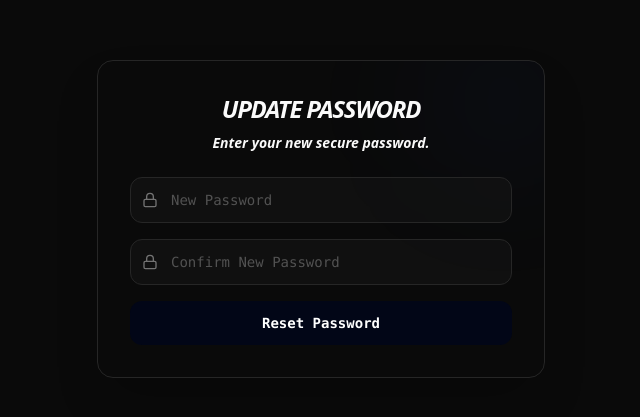
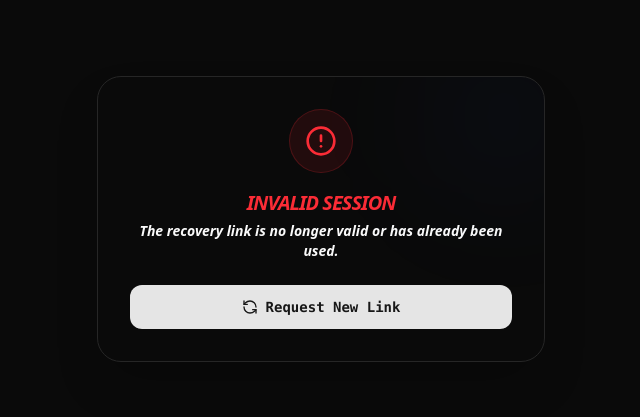
Before and after one commit to Danncode10/DannFlow, a Next.js app: page /reset-password in a window 1280 px wide. Shown: the part 181-598 px from the top of the page, without its empty margins (319-959 px from the left). Built offline with nearby package versions, Linux system fonts and the light colour scheme; no server answers.

Commit message:
fix: handle expired reset tokens and missing auth sessions

```diff
--- a/src/app/reset-password/page.tsx
+++ b/src/app/reset-password/page.tsx
@@ -1,16 +1,42 @@
 "use client";
 
-import { useState } from 'react';
-import { Lock, Loader2 } from 'lucide-react';
+import { useState, useEffect, Suspense } from 'react';
+import { Lock, Loader2, AlertCircle, RefreshCcw } from 'lucide-react';
 import { resetPassword } from '@/services/auth';
-import { useRouter } from 'next/navigation';
+import { useRouter, useSearchParams } from 'next/navigation';
 import { toast } from 'sonner';
+import { createClient } from '@/utils/supabase/client';
+import Link from 'next/link';
 
-export default function ResetPasswordPage() {
+function ResetPasswordForm() {
   const [password, setPassword] = useState('');
   const [confirmPassword, setConfirmPassword] = useState('');
   const [loading, setLoading] = useState(false);
+  const [sessionLoading, setSessionLoading] = useState(true);
+  const [hasSession, setHasSession] = useState(false);
+
   const router = useRouter();
+  const searchParams = useSearchParams();
+  const errorCode = searchParams.get('error');
+  const errorDescription = searchParams.get('error_description');
+
+  useEffect(() => {
+    const checkSession = async () => {
+      const supabase = createClient();
+      const { data: { session } } = await supabase.auth.getSession();
+
+      if (session) {
+        setHasSession(true);
+      } else if (errorCode) {
+        toast.error('Reset link invalid', {
+          description: errorDescription || 'Please request a new one.',
+        });
+      }
+      setSessionLoading(false);
+    };
+
+    checkSession();
+  }, [errorCode, errorDescription]);
 
   const handleSubmit = async (e: React.FormEvent) => {
     e.preventDefault();
@@ -30,7 +56,7 @@ export default function ResetPasswordPage() {
     try {
       await resetPassword(password);
       toast.success('Password updated!', {
-        description: 'Your password has been reset successfully. You can now log in with your new password.',
+        description: 'Your password has been reset successfully. You can now log in.',
       });
       router.push('/login');
     } catch (err: any) {
@@ -42,12 +68,47 @@ export default function ResetPasswordPage() {
     }
   };
 
+  if (sessionLoading) {
     return (
-    <div className="min-h-screen flex items-center justify-center bg-neutral-950 text-neutral-50 px-4">
-      <div className="w-full max-w-md bg-[#0a0a0a] border border-neutral-800 p-8 rounded-2xl shadow-2xl flex flex-col gap-6 relative overflow-hidden">
+      <div className="flex flex-col items-center gap-4 py-12">
+        <Loader2 className="w-8 h-8 animate-spin text-primary" />
+        <p className="text-sm font-mono text-muted-foreground animate-pulse tracking-widest uppercase">Verifying Session...</p>
+      </div>
+    );
+  }
 
-        <div className="absolute -top-10 -right-10 w-40 h-40 bg-primary/5 rounded-full blur-3xl pointer-events-none"></div>
+  // Handle Error/Expired State
+  if (errorCode || !hasSession) {
+    return (
+      <div className="flex flex-col gap-6 animate-in fade-in slide-in-from-bottom-2 duration-500">
+        <div className="flex flex-col items-center text-center gap-4">
+          <div className="w-16 h-16 rounded-full bg-red-500/10 border border-red-500/20 flex items-center justify-center">
+            <AlertCircle className="w-8 h-8 text-red-500" />
+          </div>
+          <div className="space-y-1">
+            <h2 className="text-xl font-black tracking-tighter uppercase italic text-red-500">
+              {errorCode === 'access_denied' ? 'Link Expired' : 'Invalid Session'}
+            </h2>
+            <p className="text-sm text-muted-foreground font-semibold italic">
+              {errorDescription?.replace(/\+/g, ' ') || 'The recovery link is no longer valid or has already been used.'}
+            </p>
+          </div>
+        </div>
 
+        <Link
+          href="/forgot-password"
+          className="w-full py-3 bg-neutral-200 text-neutral-900 font-mono font-bold text-sm rounded-xl hover:bg-white transition-colors flex items-center justify-center gap-2"
+        >
+          <RefreshCcw className="w-4 h-4" />
+          Request New Link
+        </Link>
+      </div>
+    );
+  }
+
+  // Handle Valid Session State
+  return (
+    <>
       <div className="flex flex-col gap-2 text-center z-10">
         <h1 className="text-2xl font-black tracking-tighter uppercase italic">Update Password</h1>
         <p className="text-muted-foreground text-sm font-semibold italic">
@@ -67,6 +128,7 @@ export default function ResetPasswordPage() {
             value={password}
             onChange={e => setPassword(e.target.value)}
             required
+            autoComplete="new-password"
           />
         </div>
 
@@ -81,6 +143,7 @@ export default function ResetPasswordPage() {
             value={confirmPassword}
             onChange={e => setConfirmPassword(e.target.value)}
             required
+            autoComplete="new-password"
           />
         </div>
 
@@ -93,6 +156,24 @@ export default function ResetPasswordPage() {
           {loading ? 'Updating...' : 'Reset Password'}
         </button>
       </form>
+    </>
+  );
+}
+
+export default function ResetPasswordPage() {
+  return (
+    <div className="min-h-screen flex items-center justify-center bg-neutral-950 text-neutral-50 px-4">
+      <div className="w-full max-w-md bg-[#0a0a0a] border border-neutral-800 p-8 rounded-3xl shadow-2xl flex flex-col gap-6 relative overflow-hidden">
+        <div className="absolute -top-10 -right-10 w-40 h-40 bg-primary/5 rounded-full blur-3xl pointer-events-none"></div>
+
+        <Suspense fallback={
+          <div className="flex flex-col items-center gap-4 py-12">
+            <Loader2 className="w-8 h-8 animate-spin text-primary" />
+            <p className="text-sm font-mono text-muted-foreground animate-pulse tracking-widest uppercase">Loading...</p>
+          </div>
+        }>
+          <ResetPasswordForm />
+        </Suspense>
       </div>
     </div>
   );
```
Lines whose indentation alone changed are shown as unchanged.
